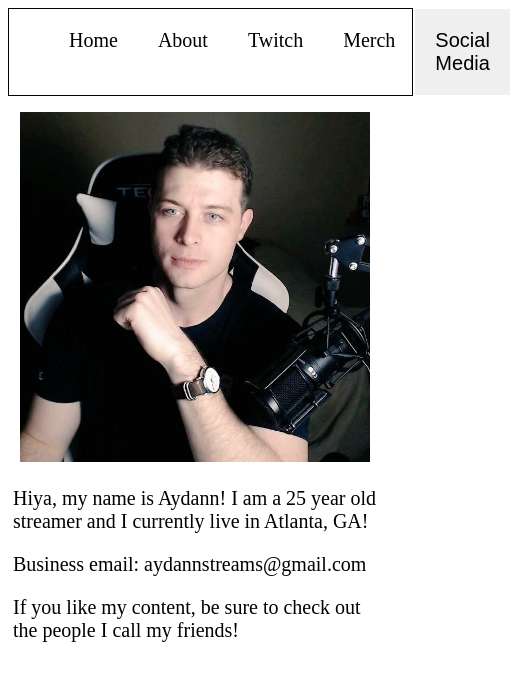
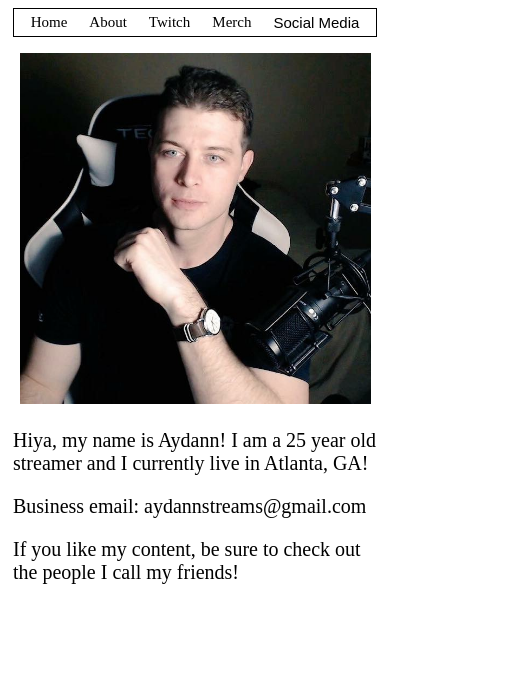
Before and after one commit to KLawsonDevelopment/AydannSite, a React (Create React App) app: page /about in a window 390 px wide. Shown: the top 680 px of the page, 510 px wide, since content can reach past the window. Built offline with nearby package versions, Linux system fonts and the light colour scheme.

Commit message:
Adjusted site to be mobile friendly

```diff
--- a/src/index.css
+++ b/src/index.css
@@ -26,6 +26,7 @@
   text-decoration: none;
   border: none;
   cursor: pointer;
+  background-color: rgb(255,255,255)
 }
 
 .social:hover, .social:focus {
@@ -42,7 +43,7 @@
   position: absolute;
   background-color: white;
   min-width: 160px;
-  box-shadow: 0px 8px 16px 0px rgba(0,0,0,0.2);
+  box-shadow: 0px 8px 16px 0px rgba(0, 0, 0, 0.2);
   z-index: 1;
 }
 
@@ -54,7 +55,7 @@
 }
 
 .socialDropdown a:hover {
-  background-color:#ddd;
+  background-color: #ddd;
 }
 
 .show {
@@ -91,20 +92,33 @@
 }
 
 @media screen and (max-width:750px) {
-  .primaryNav a{
+  .primaryNav {
+    padding: 0;
+  }
+  .primaryNav a {
+    font-size: 15px;
+    padding: 5px;
+  }
+  .social {
+    text-decoration: none;
+    font-size: 15px;
+    color: black;
+    padding: 5px;
+    width: auto;
+    text-decoration: none;
+    border: none;
+    cursor: pointer;
+    background-color: rgb(255,255,255)
+  }
+  .aboutMe {
+    display: flex;
+    flex-direction: column;
+  }
+  .aboutMeInfo {
     font-size: 20px;
   }
 
-  .primaryNav button {
-    font-size: 20px;
-  }
-
-  .aboutMe{
-    display: flex;
-    flex-direction: column;
-  }
-
-  .aboutMeInfo {
-    font-size: 20px;
+  .profile {
+    width: 90vw;
   }
 }
```
